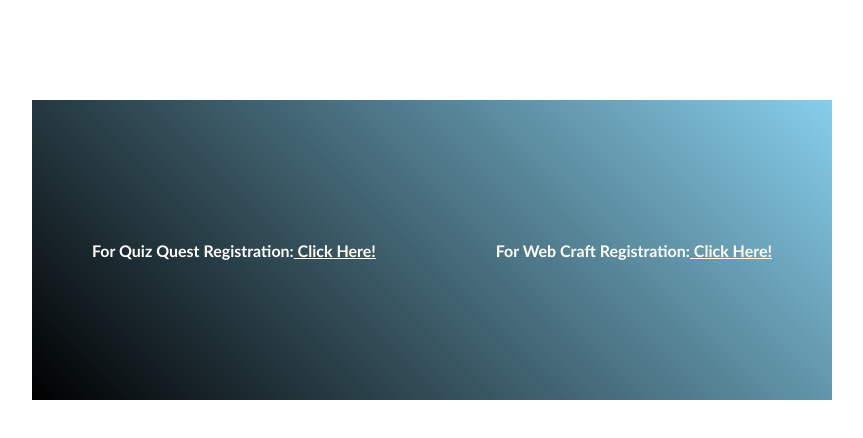
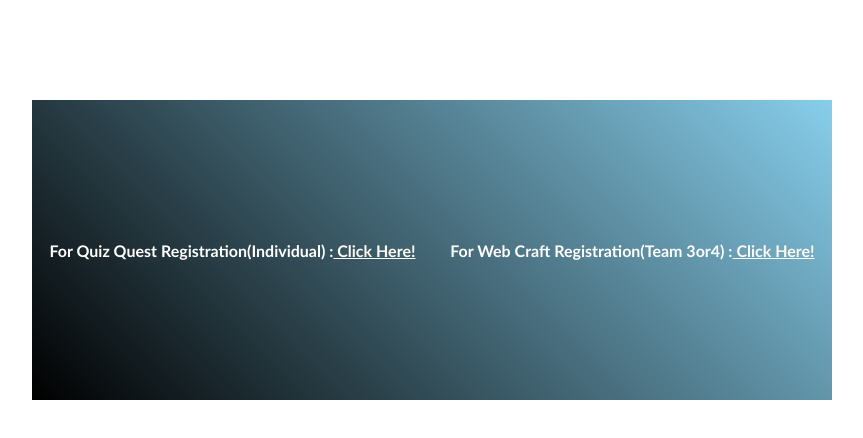
Before and after one commit to Bandarupallipavani/Event-links, a plain HTML site: page index.html in a window 1280 px wide. Shown: the whole page, without its empty margins (208-1071 px from the left). Drawn offline with Linux system fonts and the light colour scheme.

Commit message:
Update index.html

```diff
--- a/index.html
+++ b/index.html
@@ -43,8 +43,8 @@
 </head>
 <body>
     <div class="main">
-    <label class="quiz">For Quiz Quest Registration:<a href="https://forms.gle/XD4ZfY64MAGyVZsK8"> Click Here!</a></label>
-    <label class="web">For Web Craft Registration:<a href="https://forms.gle/TYoUe7hgKpmtgsuv7"> Click Here!</a></label>
+    <label class="quiz">For Quiz Quest Registration(Individual) :<a href="https://forms.gle/XD4ZfY64MAGyVZsK8"> Click Here!</a></label>
+    <label class="web">For Web Craft Registration(Team 3or4) :<a href="https://forms.gle/TYoUe7hgKpmtgsuv7"> Click Here!</a></label>
     </div>
 </body>
 </html>
```
